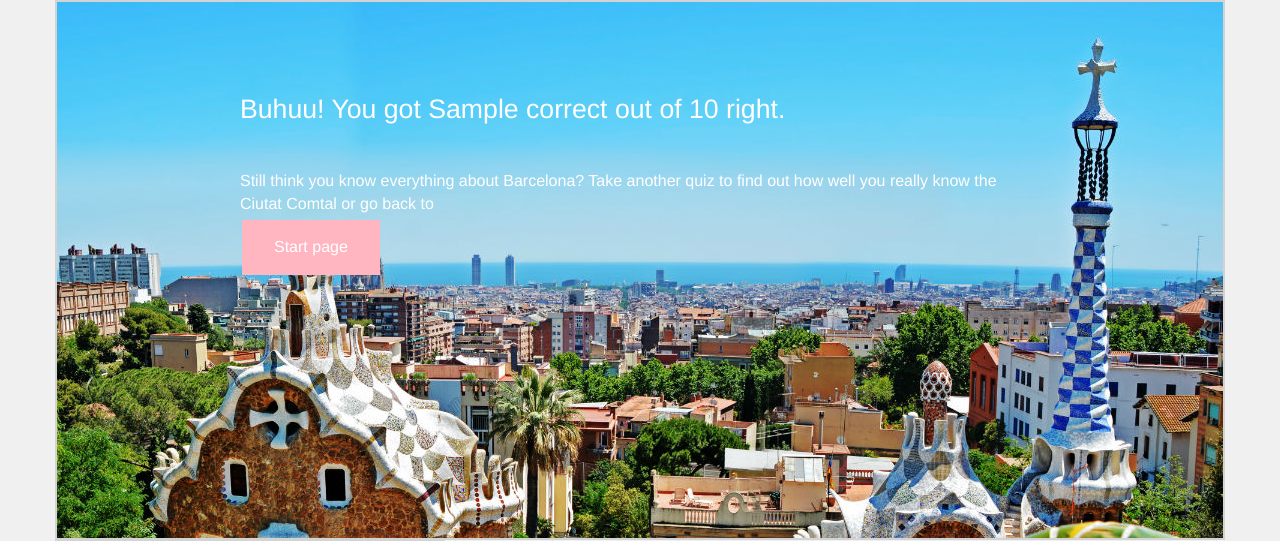
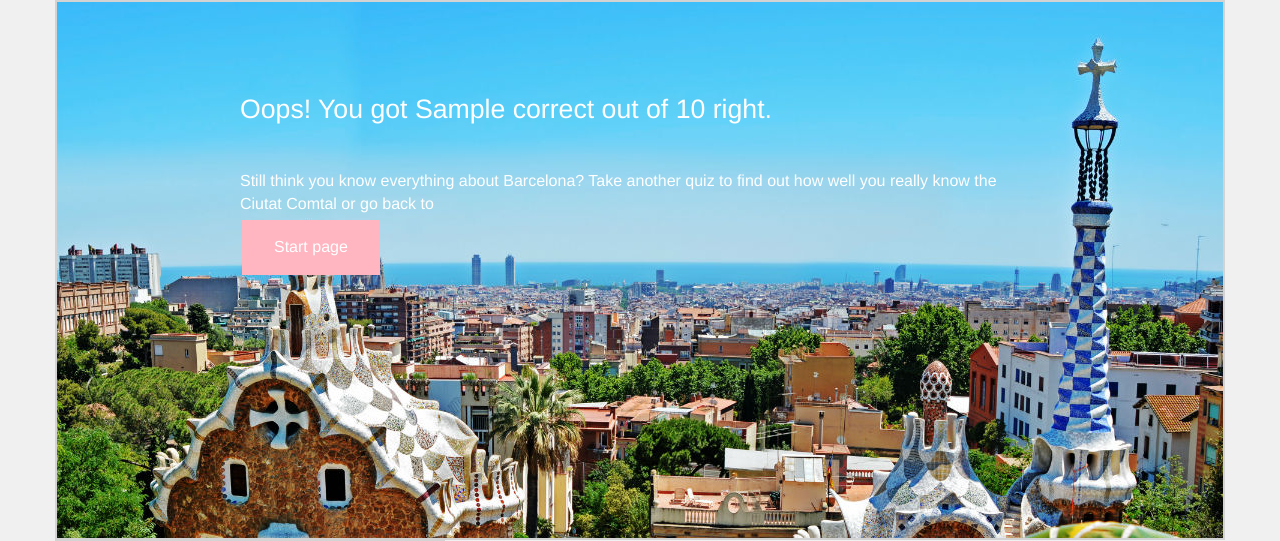
Before and after one commit to Vertsi/quizproject, a Django app: template quiz/templates/results.html in a window 1280 px wide. Shown: the top 541 px of the page. Run offline with Django 3.2, Linux system fonts and the light colour scheme; tables that the repository leaves empty hold one stand-in row (values such as "Sample post"); the template is opened without the code that fills it: values that come from a table or form of the project are taken from there, most other values are stand-ins (such as "Sample title", 1, 10 or a date in 2020); some libraries are stand-ins or nearby versions.

Commit message:
Final Thursday

```diff
--- a/quiz/templates/results.html
+++ b/quiz/templates/results.html
@@ -16,12 +16,12 @@
 		<div class="row">
 			<div class="col-md-12 column1">
 	<h2 class = "text_over_image image1">
-	{% if correct > 3 %}
+	{% if correct > 2 %}
 		Congratulations! You got {{ correct }} out of {{ total }} right.
 	{% elif correct > 1 %}
 		You did ok! You got {{ correct }} out of {{ total }} right.
 	{% else %}
-		Buhuu! You got {{ correct }} out of {{ total }} right.
+		Oops! You got {{ correct }} out of {{ total }} right.
 	{% endif %}
 	</h2>
 		<p class = "text_over_image image2">Still think you know everything about Barcelona? Take another quiz to find out how well you really know the Ciutat Comtal or go back to <br>
--- a/quiz/views.py
+++ b/quiz/views.py
@@ -39,8 +39,8 @@ def completed(request, quiz_number):
 	num_correct_answers = 0
 	for question_number, answer in saved_answers.items():
 		correct_answer = questions[int(question_number) - 1].correct
-	if correct_answer == answer:
-		num_correct_answers = num_correct_answers + 1
+		if correct_answer == answer:
+			num_correct_answers = num_correct_answers + 1
 	num_questions = quiz.questions.count()
 	context = {
 		"correct": num_correct_answers,
```
